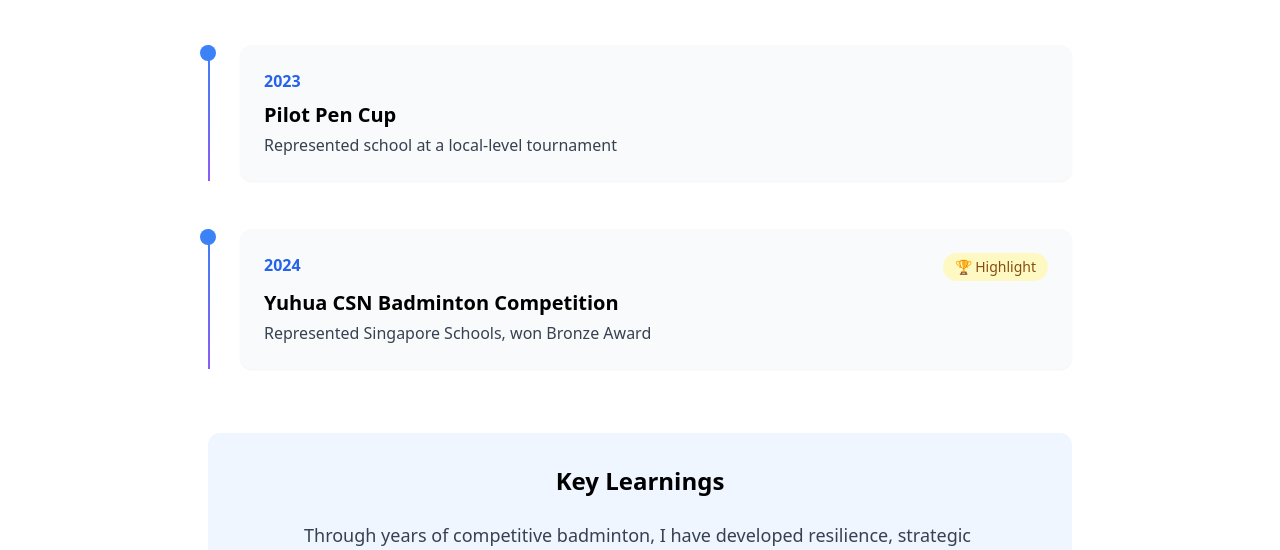
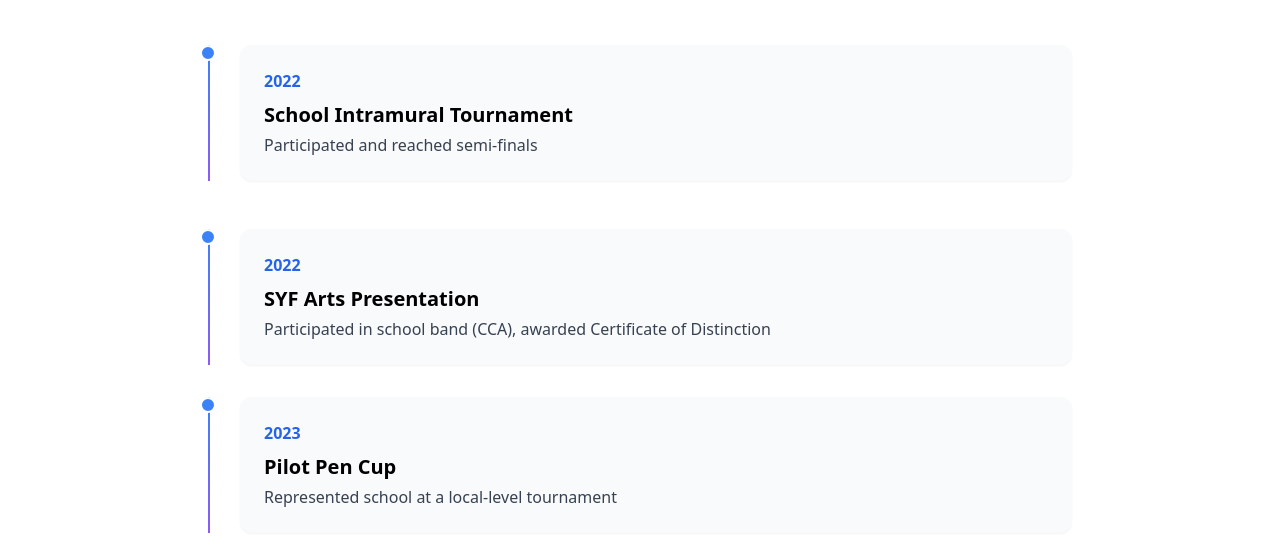
Before and after one commit to Lathish13/Portfolio-25, a plain HTML site: page badminton.html in a window 1280 px wide. Shown: the part 250-800 px from the top of the page. Drawn offline with nearby package versions, Linux system fonts and the light colour scheme.

Commit message:
Update badminton.html

```diff
--- a/badminton.html
+++ b/badminton.html
@@ -14,6 +14,14 @@
       white-space: nowrap;
       overflow: hidden;
       display: inline-block;
+    }
+    /* Blinking cursor for typewriter effect */
+    .typewriter .caret {
+      animation: blink-caret 0.75s step-end infinite;
+    }
+    @keyframes blink-caret {
+      from, to { border-color: transparent }
+      50% { border-color: inherit; }
     }
 
     /* Timeline styling */
@@ -39,6 +47,8 @@
       height: 16px;
       border-radius: 50%;
       background: #3b82f6;
+      border: 2px solid white; /* Ensures visibility over the line */
+      z-index: 1; /* Puts the dot above the line */
     }
 
     /* Animation */
@@ -55,6 +65,7 @@
   <div id="root"></div>
   <script>
     // ================== Components ==================
+
     function Header() {
       return React.createElement(
         'header',
@@ -89,10 +100,10 @@
                 'nav',
                 { className: 'hidden md:flex space-x-6' },
                 [
-                  React.createElement('a', { href: 'index.html#profile', className: 'text-gray-600 hover:text-blue-600' }, 'Profile'),
+                  React.createElement('a', { href: 'index.html#profile', className: 'text-gray-600 hover:text-blue-600 transition-colors' }, 'Profile'),
                   React.createElement('a', { href: '#', className: 'text-blue-600 font-medium' }, 'Badminton'),
-                  React.createElement('a', { href: 'index.html#sports', className: 'text-gray-600 hover:text-blue-600' }, 'Sports'),
-                  React.createElement('a', { href: 'index.html#academics', className: 'text-gray-600 hover:text-blue-600' }, 'Academics')
+                  React.createElement('a', { href: 'index.html#sports', className: 'text-gray-600 hover:text-blue-600 transition-colors' }, 'Sports'),
+                  React.createElement('a', { href: 'index.html#academics', className: 'text-gray-600 hover:text-blue-600 transition-colors' }, 'Academics')
                 ]
               )
             ]
@@ -101,46 +112,75 @@
       );
     }
 
-    function TypewriterText({ text, delay = 0 }) {
+    function Footer() {
+      return React.createElement(
+        'footer',
+        { className: 'bg-gray-900 text-white py-8' },
+        React.createElement(
+          'div',
+          { className: 'max-w-6xl mx-auto px-4 text-center' },
+          React.createElement('p', { className: 'text-gray-400' }, '© 2024 Lathish - EAE Portfolio')
+        )
+      );
+    }
+
+    function TypewriterText({ text, speed = 20, initialDelay = 0 }) {
       const [displayText, setDisplayText] = React.useState('');
+      const [isTyping, setIsTyping] = React.useState(false);
 
       React.useEffect(() => {
+        let timeoutId;
+        let intervalId;
+
+        const startTyping = () => {
+          setIsTyping(true);
           let i = 0;
-        const typing = setInterval(() => {
+          intervalId = setInterval(() => {
             if (i < text.length) {
               setDisplayText(text.substring(0, i + 1));
               i++;
             } else {
-            clearInterval(typing);
+              clearInterval(intervalId);
+              setIsTyping(false);
             }
-        }, 20);
+          }, speed);
+        };
 
-        return () => clearInterval(typing);
-      }, [text]);
+        if (initialDelay > 0) {
+          timeoutId = setTimeout(startTyping, initialDelay);
+        } else {
+          startTyping();
+        }
+
+        return () => {
+          clearTimeout(timeoutId);
+          clearInterval(intervalId);
+        };
+      }, [text, speed, initialDelay]);
 
       return React.createElement(
         'span',
-        { className: 'typewriter', style: { animationDelay: `${delay}s` } },
-        displayText
+        { className: 'typewriter' },
+        [
+          displayText,
+          isTyping && React.createElement('span', { className: 'caret' }, '|') // Blinking cursor
+        ]
       );
     }
 
     function BadmintonAchievements() {
       const achievements = [
-        {
-          year: '2023',
-          event: 'Pilot Pen Cup',
-          detail: 'Represented school at a local-level tournament',
-          highlight: false
-        },
-        {
-          year: '2024',
-          event: 'Yuhua CSN Badminton Competition',
-          detail: 'Represented Singapore Schools, won Bronze Award',
-          highlight: true
-        },
-        // (Add all other achievements from your list)
+        { year: '2023', event: 'Pilot Pen Cup', detail: 'Represented school at a local-level tournament', highlight: false, id: 'pilot-pen-2023' },
+        { year: '2024', event: 'Yuhua CSN Badminton Competition', detail: 'Represented Singapore Schools, won Bronze Award', highlight: true, id: 'yuhua-csn-2024' },
+        { year: '2022', event: 'School Intramural Tournament', detail: 'Participated and reached semi-finals', highlight: false, id: 'intramural-2022' },
+        { year: '2025', event: 'National School Games', detail: 'Currently preparing for the upcoming season, aiming for top 3', highlight: false, id: 'nsg-2025' },
+        { year: '2022', event: 'SYF Arts Presentation', detail: 'Participated in school band (CCA), awarded Certificate of Distinction', highlight: false, id: 'syf-2022' },
+        { year: '2023', event: 'Badminton Leadership Camp', detail: 'Appointed as team leader, focused on developing team strategy and cohesion.', highlight: false, id: 'badminton-camp-2023' },
+        { year: '2024', event: 'East Zone Badminton Competition', detail: 'Advanced to quarter-finals as part of the school team.', highlight: false, id: 'east-zone-2024' }
       ];
+
+      // Sort achievements by year for chronological display (optional)
+      achievements.sort((a, b) => parseInt(a.year) - parseInt(b.year));
 
       return React.createElement(
         'section',
@@ -156,7 +196,7 @@
                 React.createElement(
                   'h1',
                   { className: 'text-4xl font-bold text-gray-900 mb-6' },
-                  React.createElement(TypewriterText, { text: '🏸 Badminton Journey' })
+                  React.createElement(TypewriterText, { text: '🏸 Badminton Journey', speed: 80, initialDelay: 500 })
                 ),
                 React.createElement(
                   'p',
@@ -174,7 +214,7 @@
                 React.createElement(
                   'div',
                   {
-                    key: index,
+                    key: item.id, // Use a unique ID as key for stability
                     className: `timeline-item animate-fadeInUp`,
                     style: { animationDelay: `${0.3 + index * 0.1}s` }
                   },
@@ -230,15 +270,7 @@
         [
           React.createElement(Header, null),
           React.createElement(BadmintonAchievements, null),
-          React.createElement(
-            'footer',
-            { className: 'bg-gray-900 text-white py-8' },
-            React.createElement(
-              'div',
-              { className: 'max-w-6xl mx-auto px-4 text-center' },
-              React.createElement('p', { className: 'text-gray-400' }, '© 2024 Lathish - EAE Portfolio')
-            )
-          )
+          React.createElement(Footer, null)
         ]
       );
     }
```
Lines whose indentation alone changed are shown as unchanged.
